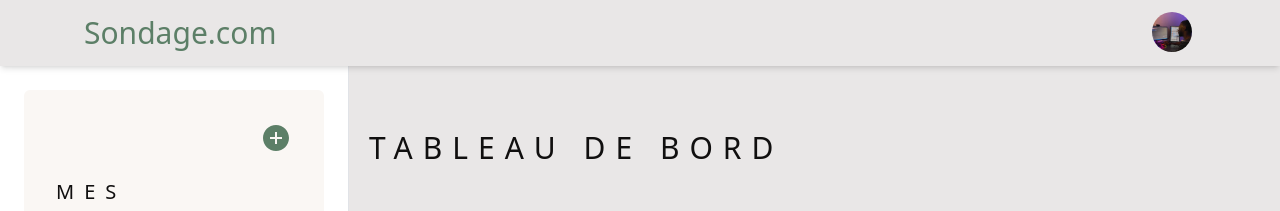
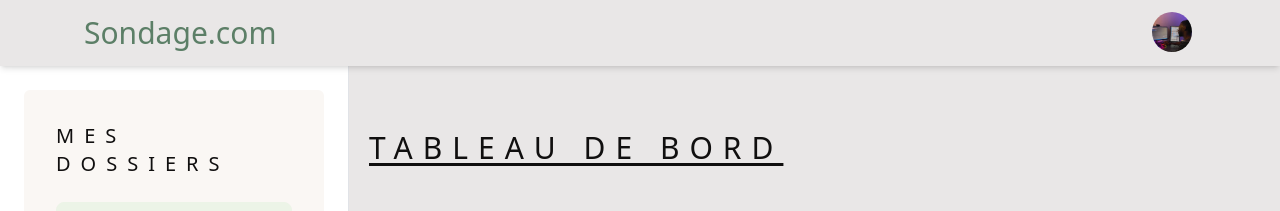
Before and after one commit to NdMamadouDv/Sondage_v1, a Next.js app: page /dashboard in a window 1280 px wide. Shown: the top 211 px of the page. Built offline with nearby package versions, Linux system fonts and the light colour scheme.

Commit message:
front-survey

```diff
--- a/app/(survey)/Sidebar.jsx
+++ b/app/(survey)/Sidebar.jsx
@@ -12,10 +12,10 @@ function Sidebar() {
     return () => clearTimeout(timer);
   }, []);
   return (
-    <div className="p-6  sm:h-full sm:basis-80 sm:grow-0 flex flex-col border-r border-gray-400/30   w-full items-center justify-start bg-white md:min-h-screen md:mt-0 mt-6 md:sticky md:left-0 md:top-10">
+    <div className="p-6  sm:h-full sm:basis-80 sm:grow-0 flex flex-col border-r border-gray-400/30  w-full items-center justify-start bg-white sm:min-h-screen md:mt-0 mt-6  ">
       <div className="container bg-blanc flex flex-col justify-center items-center space-y-6">
         <div className="flex flex-col space-y-6 p-8 bg-[#FAF7F4] rounded-md">
-          <IoAddCircleSharp className="w-8 h-auto text-primary self-end hover:text-primary-focus cursor-pointer" />
+          {/* <IoAddCircleSharp className="w-8 h-auto text-primary self-end hover:text-primary-focus cursor-pointer" /> */}
           <h3 className="h3">Mes dossiers</h3>
           <button className="btn btn-secondary px-10 ">
             <span className="mr-6">
--- a/app/(survey)/dashboard/page.jsx
+++ b/app/(survey)/dashboard/page.jsx
@@ -9,11 +9,13 @@ import Sondages from "./Sondages";
 
 function page() {
   return (
-    <div className=" flex">
+    <div className=" flex flex-wrap">
       <Sidebar />
       <div className=" bg-noir flex flex-col basis-0 grow layout space-y-10 py-10  ">
         <div className="py-6 container space-y-6 lg:space-y-12  ">
-          <h1 className="h1 text-center md:text-left">Tableau de bord</h1>
+          <h1 className="h1 text-center md:text-left underline underline-offset-4">
+            Tableau de bord
+          </h1>
           <div className="grid lg:grid-cols-2 items-center justify-center space-y-4">
             <NewSurvey />
 
```
